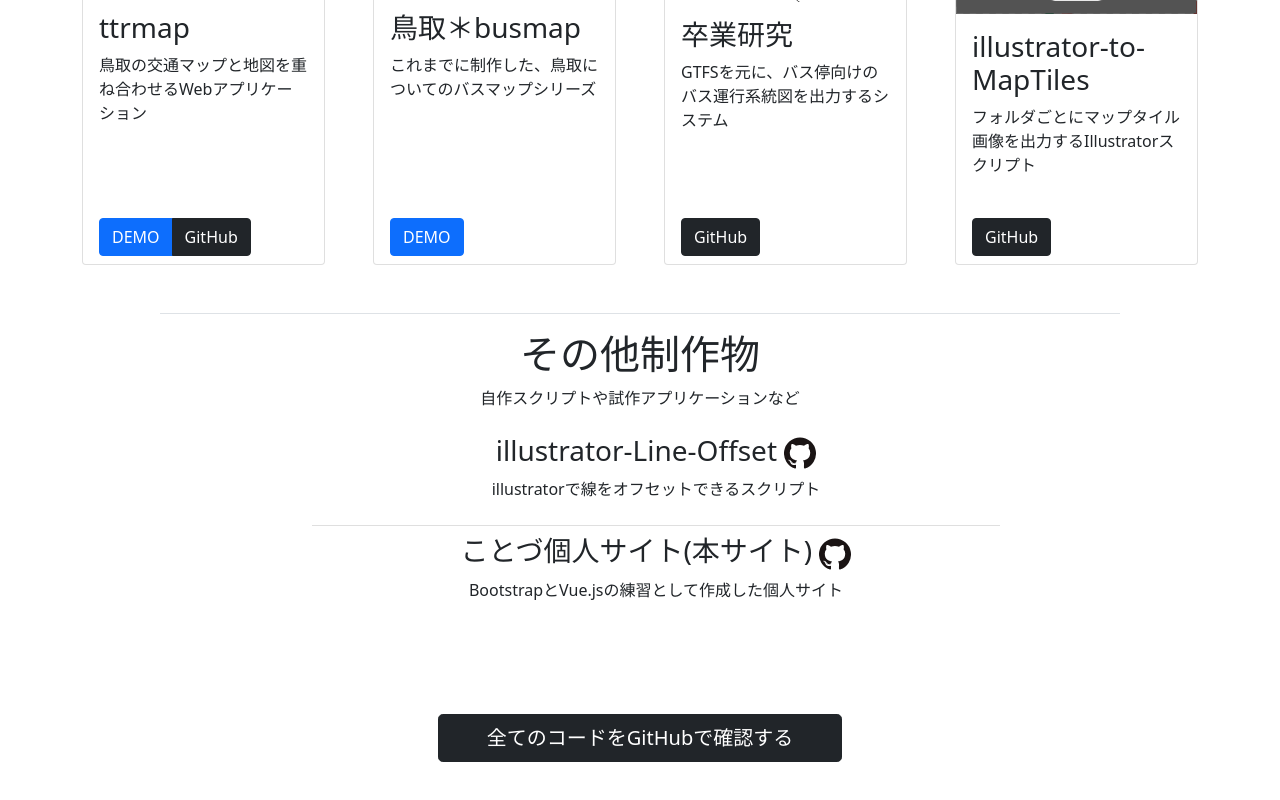
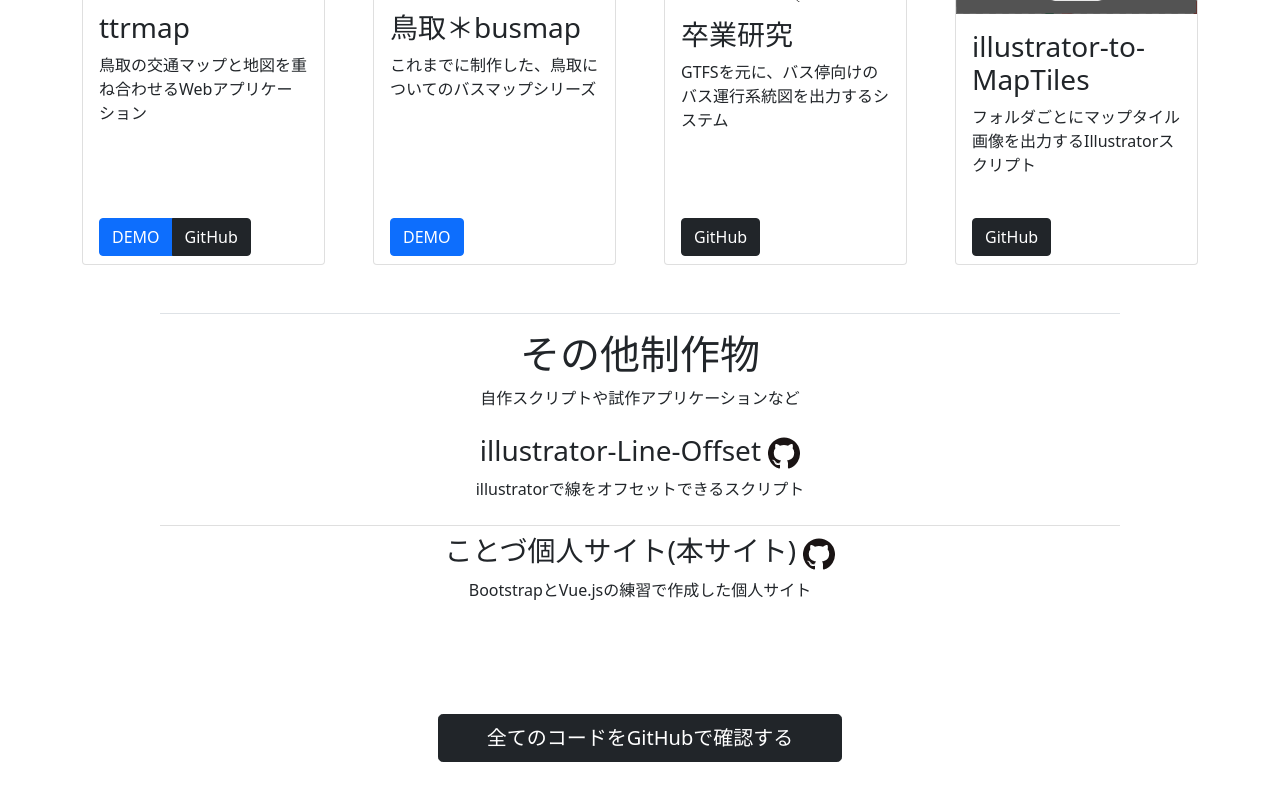
Before and after one commit to kotodu/kotodu.github.io, a Vue app: page /#/works in a window 1280 px wide. Shown: the part 479-1279 px from the top of the page. Built offline with nearby package versions, Linux system fonts and the light colour scheme.

Commit message:
#20 の解消

```diff
--- a/src/components/WorkList.vue
+++ b/src/components/WorkList.vue
@@ -1,6 +1,6 @@
 <template>
     <div class="worklist">
-        <ul class="list-group-flush">
+        <ul class="list-group-flush px-0 mx-0">
             <li
             class="list-group-item"
             v-for="(work,i) in works"
--- a/src/views/About.vue
+++ b/src/views/About.vue
@@ -3,7 +3,7 @@
         <main>
             <!-- 自己紹介セクション -->
             <section
-            class="my-5 text-center">
+            class="my-5 w-75 mx-auto text-center">
                 <h1>ことづ</h1>
                 <h6 class="read">@Kotodu</h6>
 
@@ -37,7 +37,7 @@
                 </div>
 
                 <!-- コンテンツ -->
-                <div class="w-75 mx-auto py-2">
+                <div class="w-lg-75 mx-auto py-2">
                     <digest-box
                     title="全般"
                     description="得意とするスキル全般"
--- a/src/views/Works.vue
+++ b/src/views/Works.vue
@@ -54,7 +54,7 @@
                 </div>
 
                 <!-- リスト -->
-                <div class="w-75 mx-auto">
+                <div class="w-lg-75 mx-auto">
                     <work-list
                     :lists="otherWorks"
                     />
@@ -107,7 +107,7 @@ export default defineComponent({
             },
             {
                 name:"ことづ個人サイト(本サイト)",
-                description:"BootstrapとVue.jsの練習として作成した個人サイト",
+                description:"BootstrapとVue.jsの練習で作成した個人サイト",
                 url:"https://github.com/kotodu/kotodu.github.io"
             }
         );
```
